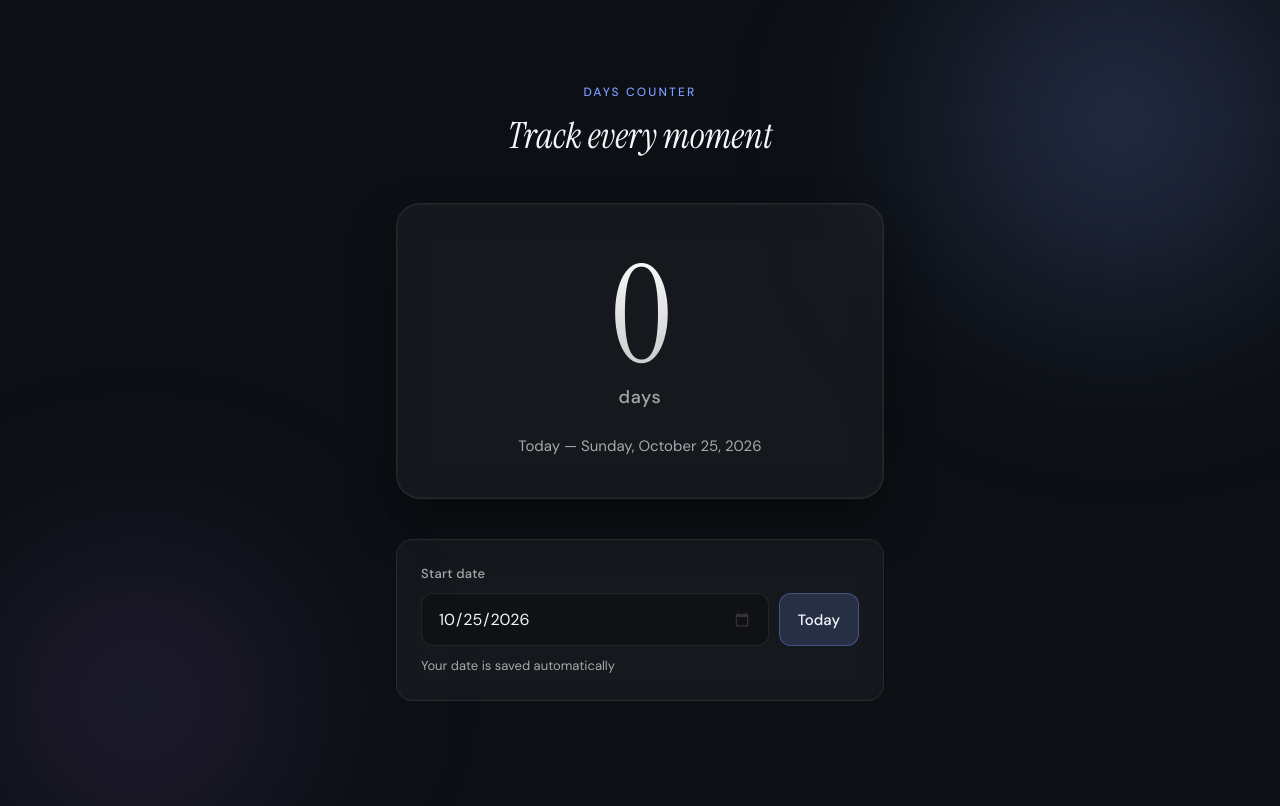
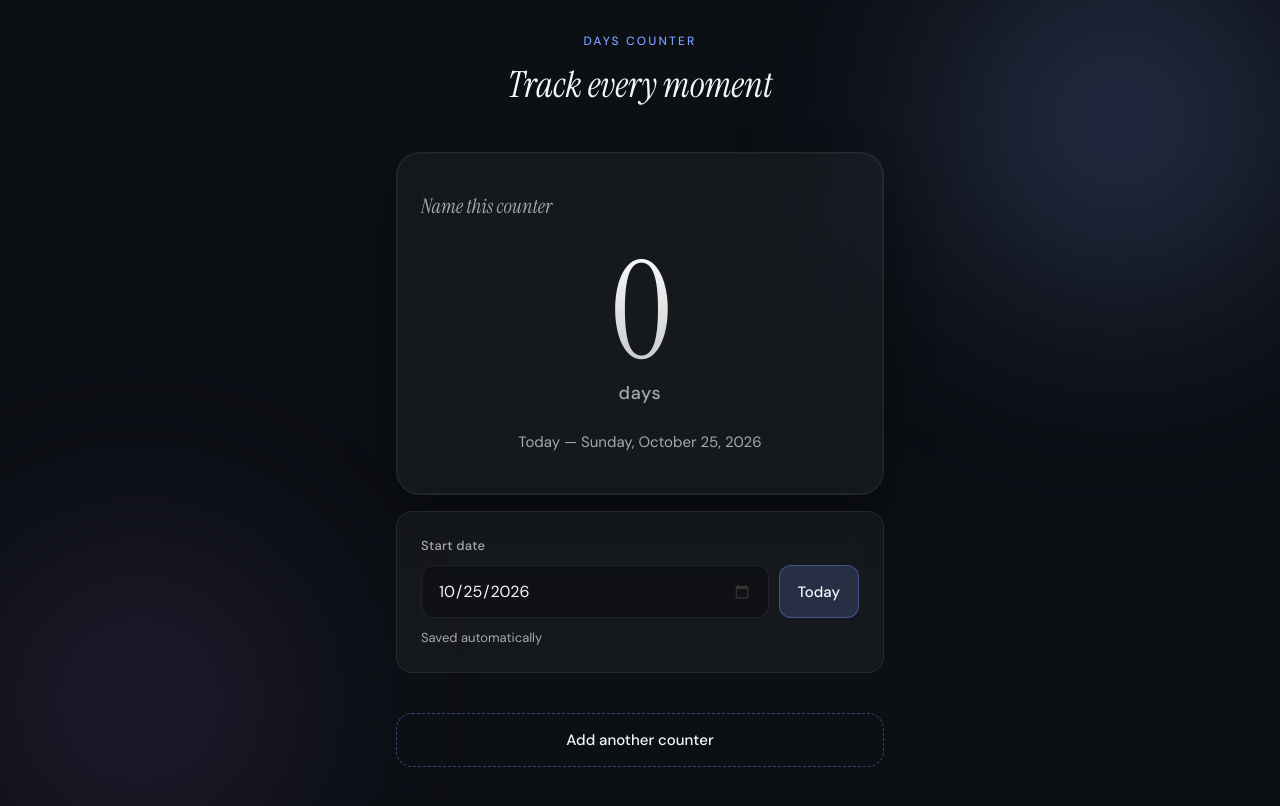
Before and after one commit to TimaVol/days_counter, a website with bundled scripts: page index.html in a window 1280 px wide. Both pictures are taken after a click on the button "Today". Built offline with nearby package versions, Linux system fonts and the light colour scheme.

Commit message:
Add support for multiple named day counters.
Persist the list in localStorage, migrate the legacy single-date cookie, and cover list/migration behavior with vitest.

```diff
--- /dev/null
+++ b/counters.js
@@ -0,0 +1,66 @@
+export const STORAGE_KEY = "days_counters";
+export const LEGACY_COOKIE = "days_counter_date";
+
+function newId() {
+  if (typeof crypto !== "undefined" && crypto.randomUUID) {
+    return crypto.randomUUID();
+  }
+  // ponytail: fine for local ids; upgrade to crypto.randomUUID if needed
+  return "c_" + Date.now().toString(36) + "_" + Math.random().toString(36).slice(2, 8);
+}
+
+export function createCounter(overrides = {}) {
+  return {
+    id: overrides.id ?? newId(),
+    title: overrides.title ?? "",
+    date: overrides.date ?? null,
+  };
+}
+
+export function addCounter(list) {
+  return [...list, createCounter()];
+}
+
+export function removeCounter(list, id) {
+  if (list.length <= 1) return list;
+  return list.filter((c) => c.id !== id);
+}
+
+export function updateCounter(list, id, patch) {
+  return list.map((c) => (c.id === id ? { ...c, ...patch, id: c.id } : c));
+}
+
+function isValidCounter(item) {
+  return (
+    item &&
+    typeof item === "object" &&
+    typeof item.id === "string" &&
+    typeof item.title === "string" &&
+    (item.date === null || typeof item.date === "string")
+  );
+}
+
+export function loadCounters({ getItem, getCookie }) {
+  const raw = getItem(STORAGE_KEY);
+  if (raw) {
+    try {
+      const parsed = JSON.parse(raw);
+      if (Array.isArray(parsed) && parsed.length > 0 && parsed.every(isValidCounter)) {
+        return parsed;
+      }
+    } catch {
+      // fall through to migration / default
+    }
+  }
+
+  const legacy = getCookie(LEGACY_COOKIE);
+  if (legacy) {
+    return [createCounter({ date: legacy })];
+  }
+
+  return [createCounter()];
+}
+
+export function saveCounters(list, { setItem }) {
+  setItem(STORAGE_KEY, JSON.stringify(list));
+}
--- a/index.html
+++ b/index.html
@@ -88,24 +88,13 @@
       <h1 class="title">Track every moment</h1>
     </header>
 
-    <section class="counter-card">
-      <div class="counter-display">
-        <span class="counter-number" id="dayCount" aria-live="polite">0</span>
-        <p class="counter-label" id="dayLabel">days</p>
-      </div>
-      <p class="counter-subtitle" id="counterSubtitle">Pick a date to begin</p>
-    </section>
+    <div id="countersList" class="counters-list"></div>
 
-    <section class="input-card">
-      <label class="input-label" for="dateInput">Start date</label>
-      <div class="date-input-row">
-        <input type="date" id="dateInput" class="date-input" aria-describedby="dateHint" />
-        <button type="button" class="today-btn" id="todayBtn">Today</button>
-      </div>
-      <p class="input-hint" id="dateHint">Your date is saved automatically</p>
-    </section>
+    <button type="button" class="add-btn" id="addCounterBtn">
+      Add another counter
+    </button>
   </main>
 
-  <script src="script.js" defer></script>
+  <script type="module" src="script.js"></script>
 </body>
 </html>
--- a/script.js
+++ b/script.js
@@ -1,11 +1,15 @@
-const COOKIE_NAME = "days_counter_date";
-const COOKIE_MAX_AGE = 60 * 60 * 24 * 365; // 1 year
+import {
+  addCounter,
+  loadCounters,
+  removeCounter,
+  saveCounters,
+  updateCounter,
+} from "./counters.js";
 
-const dateInput = document.getElementById("dateInput");
-const todayBtn = document.getElementById("todayBtn");
-const dayCountEl = document.getElementById("dayCount");
-const dayLabelEl = document.getElementById("dayLabel");
-const counterSubtitleEl = document.getElementById("counterSubtitle");
+const LEGACY_COOKIE = "days_counter_date";
+
+const listEl = document.getElementById("countersList");
+const addBtn = document.getElementById("addCounterBtn");
 
 function getCookie(name) {
   const match = document.cookie.match(
@@ -14,14 +18,9 @@ function getCookie(name) {
   return match ? decodeURIComponent(match[1]) : null;
 }
 
-function setCookie(name, value) {
+function clearLegacyCookie() {
   document.cookie =
-    name +
-    "=" +
-    encodeURIComponent(value) +
-    "; path=/; max-age=" +
-    COOKIE_MAX_AGE +
-    "; SameSite=Lax";
+    LEGACY_COOKIE + "=; path=/; max-age=0; SameSite=Lax";
 }
 
 function toDateOnly(date) {
@@ -51,43 +50,6 @@ function pluralize(count, singular, plural) {
   return Math.abs(count) === 1 ? singular : plural;
 }
 
-function updateDisplay(dateStr) {
-  if (!dateStr) {
-    dayCountEl.textContent = "—";
-    dayLabelEl.textContent = "days";
-    counterSubtitleEl.textContent = "Pick a date to begin";
-    return;
-  }
-
-  const days = diffDays(dateStr, new Date());
-  const absDays = Math.abs(days);
-
-  dayCountEl.textContent = String(absDays);
-  dayLabelEl.textContent = pluralize(absDays, "day", "days");
-
-  if (days === 0) {
-    counterSubtitleEl.textContent = "Today — " + formatDisplayDate(dateStr);
-  } else if (days > 0) {
-    counterSubtitleEl.textContent =
-      absDays +
-      " " +
-      pluralize(absDays, "day", "days") +
-      " since " +
-      formatDisplayDate(dateStr);
-  } else {
-    counterSubtitleEl.textContent =
-      absDays +
-      " " +
-      pluralize(absDays, "day", "days") +
-      " until " +
-      formatDisplayDate(dateStr);
-  }
-
-  dayCountEl.classList.remove("pop");
-  void dayCountEl.offsetWidth;
-  dayCountEl.classList.add("pop");
-}
-
 function getTodayString() {
   const today = new Date();
   const year = today.getFullYear();
@@ -96,31 +58,160 @@ function getTodayString() {
   return year + "-" + month + "-" + day;
 }
 
-function setDate(dateStr) {
-  dateInput.value = dateStr;
-  setCookie(COOKIE_NAME, dateStr);
-  updateDisplay(dateStr);
+function subtitleFor(dateStr) {
+  if (!dateStr) return "Pick a date to begin";
+
+  const days = diffDays(dateStr, new Date());
+  const absDays = Math.abs(days);
+
+  if (days === 0) {
+    return "Today — " + formatDisplayDate(dateStr);
+  }
+  if (days > 0) {
+    return (
+      absDays +
+      " " +
+      pluralize(absDays, "day", "days") +
+      " since " +
+      formatDisplayDate(dateStr)
+    );
+  }
+  return (
+    absDays +
+    " " +
+    pluralize(absDays, "day", "days") +
+    " until " +
+    formatDisplayDate(dateStr)
+  );
 }
 
-function onDateChange() {
-  const value = dateInput.value;
-  if (!value) return;
-
-  setDate(value);
+function displayCount(dateStr) {
+  if (!dateStr) return { number: "—", label: "days" };
+  const absDays = Math.abs(diffDays(dateStr, new Date()));
+  return {
+    number: String(absDays),
+    label: pluralize(absDays, "day", "days"),
+  };
 }
 
-function onTodayClick() {
-  setDate(getTodayString());
+let counters = loadCounters({
+  getItem: (k) => localStorage.getItem(k),
+  getCookie,
+});
+
+// Persist migration once so cookie isn't the source of truth anymore
+saveCounters(counters, {
+  setItem: (k, v) => localStorage.setItem(k, v),
+});
+if (getCookie(LEGACY_COOKIE)) {
+  clearLegacyCookie();
 }
 
-const savedDate = getCookie(COOKIE_NAME);
-if (savedDate) {
-  dateInput.value = savedDate;
-  updateDisplay(savedDate);
-} else {
-  updateDisplay(null);
+function persist() {
+  saveCounters(counters, {
+    setItem: (k, v) => localStorage.setItem(k, v),
+  });
 }
 
-dateInput.addEventListener("change", onDateChange);
-dateInput.addEventListener("input", onDateChange);
-todayBtn.addEventListener("click", onTodayClick);
+function setCounters(next) {
+  counters = next;
+  persist();
+  render();
+}
+
+function render() {
+  const canRemove = counters.length > 1;
+  listEl.innerHTML = "";
+
+  for (const counter of counters) {
+    const { number, label } = displayCount(counter.date);
+    const article = document.createElement("article");
+    article.className = "counter-block";
+    article.dataset.id = counter.id;
+
+    article.innerHTML =
+      '<section class="counter-card">' +
+      '<div class="counter-card-top">' +
+      '<input type="text" class="title-input" data-field="title" ' +
+      'placeholder="Name this counter" maxlength="60" aria-label="Counter name" />' +
+      (canRemove
+        ? '<button type="button" class="remove-btn" data-action="remove" aria-label="Remove counter">Remove</button>'
+        : "") +
+      "</div>" +
+      '<div class="counter-display">' +
+      '<span class="counter-number" data-field="number" aria-live="polite"></span>' +
+      '<p class="counter-label" data-field="label"></p>' +
+      "</div>" +
+      '<p class="counter-subtitle" data-field="subtitle"></p>' +
+      "</section>" +
+      '<section class="input-card">' +
+      '<label class="input-label">Start date</label>' +
+      '<div class="date-input-row">' +
+      '<input type="date" class="date-input" data-field="date" aria-label="Start date" />' +
+      '<button type="button" class="today-btn" data-action="today">Today</button>' +
+      "</div>" +
+      '<p class="input-hint">Saved automatically</p>' +
+      "</section>";
+
+    const titleInput = article.querySelector('[data-field="title"]');
+    const numberEl = article.querySelector('[data-field="number"]');
+    const labelEl = article.querySelector('[data-field="label"]');
+    const subtitleEl = article.querySelector('[data-field="subtitle"]');
+    const dateInput = article.querySelector('[data-field="date"]');
+
+    titleInput.value = counter.title;
+    numberEl.textContent = number;
+    labelEl.textContent = label;
+    subtitleEl.textContent = subtitleFor(counter.date);
+    if (counter.date) dateInput.value = counter.date;
+
+    // Persist without re-render so typing keeps focus
+    titleInput.addEventListener("input", () => {
+      counters = updateCounter(counters, counter.id, {
+        title: titleInput.value,
+      });
+      persist();
+    });
+
+    const onDate = () => {
+      const value = dateInput.value;
+      if (!value) return;
+      counters = updateCounter(counters, counter.id, { date: value });
+      persist();
+      const shown = displayCount(value);
+      numberEl.textContent = shown.number;
+      labelEl.textContent = shown.label;
+      subtitleEl.textContent = subtitleFor(value);
+      numberEl.classList.remove("pop");
+      void numberEl.offsetWidth;
+      numberEl.classList.add("pop");
+    };
+    dateInput.addEventListener("change", onDate);
+    dateInput.addEventListener("input", onDate);
+
+    article.querySelector('[data-action="today"]').addEventListener("click", () => {
+      setCounters(
+        updateCounter(counters, counter.id, { date: getTodayString() })
+      );
+    });
+
+    const removeBtn = article.querySelector('[data-action="remove"]');
+    if (removeBtn) {
+      removeBtn.addEventListener("click", () => {
+        setCounters(removeCounter(counters, counter.id));
+      });
+    }
+
+    listEl.appendChild(article);
+
+    numberEl.classList.remove("pop");
+    void numberEl.offsetWidth;
+    numberEl.classList.add("pop");
+  }
+}
+
+addBtn.addEventListener("click", () => {
+  setCounters(addCounter(counters));
+});
+
+render();
--- a/styles.css
+++ b/styles.css
@@ -112,11 +112,27 @@ body {
   color: var(--text);
 }
 
+.counters-list {
+  display: flex;
+  flex-direction: column;
+  gap: 2.5rem;
+  width: 100%;
+  min-width: 0;
+}
+
+.counter-block {
+  display: flex;
+  flex-direction: column;
+  gap: 1rem;
+  width: 100%;
+  min-width: 0;
+}
+
 .counter-card {
   width: 100%;
   min-width: 0;
   text-align: center;
-  padding: 3rem 1.5rem 2.5rem;
+  padding: 2rem 1.5rem 2.5rem;
   background: var(--surface);
   border: 1px solid var(--surface-border);
   border-radius: 24px;
@@ -124,6 +140,92 @@ body {
   box-shadow:
     0 0 0 1px rgba(255, 255, 255, 0.03) inset,
     0 24px 48px rgba(0, 0, 0, 0.35);
+}
+
+.counter-card-top {
+  display: flex;
+  align-items: center;
+  gap: 0.75rem;
+  margin-bottom: 1.25rem;
+}
+
+.title-input {
+  flex: 1;
+  min-width: 0;
+  padding: 0.5rem 0;
+  font-family: var(--font-serif);
+  font-size: 1.25rem;
+  font-style: italic;
+  color: var(--text);
+  background: transparent;
+  border: none;
+  border-bottom: 1px solid transparent;
+  outline: none;
+  text-align: left;
+  transition: border-color 0.2s;
+}
+
+.title-input::placeholder {
+  color: var(--text-muted);
+  font-style: italic;
+}
+
+.title-input:hover,
+.title-input:focus {
+  border-bottom-color: var(--surface-border);
+}
+
+.title-input:focus {
+  border-bottom-color: rgba(124, 156, 255, 0.45);
+}
+
+.remove-btn {
+  flex-shrink: 0;
+  padding: 0.4rem 0.75rem;
+  font-family: var(--font-sans);
+  font-size: 0.8125rem;
+  font-weight: 500;
+  color: var(--text-muted);
+  background: transparent;
+  border: 1px solid var(--surface-border);
+  border-radius: 8px;
+  cursor: pointer;
+  transition:
+    color 0.2s,
+    border-color 0.2s,
+    background 0.2s;
+}
+
+.remove-btn:hover {
+  color: #f0b4b4;
+  border-color: rgba(240, 180, 180, 0.35);
+  background: rgba(240, 180, 180, 0.08);
+}
+
+.add-btn {
+  width: 100%;
+  padding: 1rem 1.25rem;
+  font-family: var(--font-sans);
+  font-size: 0.9375rem;
+  font-weight: 500;
+  color: var(--text);
+  background: transparent;
+  border: 1px dashed rgba(124, 156, 255, 0.4);
+  border-radius: 16px;
+  cursor: pointer;
+  transition:
+    background 0.2s,
+    border-color 0.2s;
+}
+
+.add-btn:hover {
+  background: var(--accent-soft);
+  border-color: rgba(124, 156, 255, 0.55);
+  border-style: solid;
+}
+
+.add-btn:active {
+  transform: scale(0.99);
 }
 
 .counter-display {
```
Also changed, not shown: counters.test.js (added, +113 -0 lines), package.json (added, +12 -0 lines), 2 other files.
